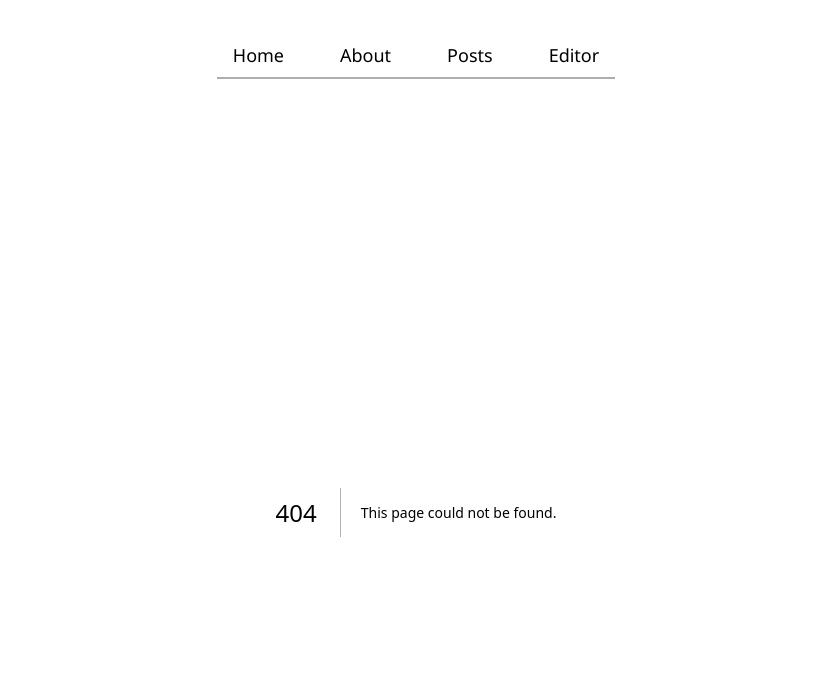
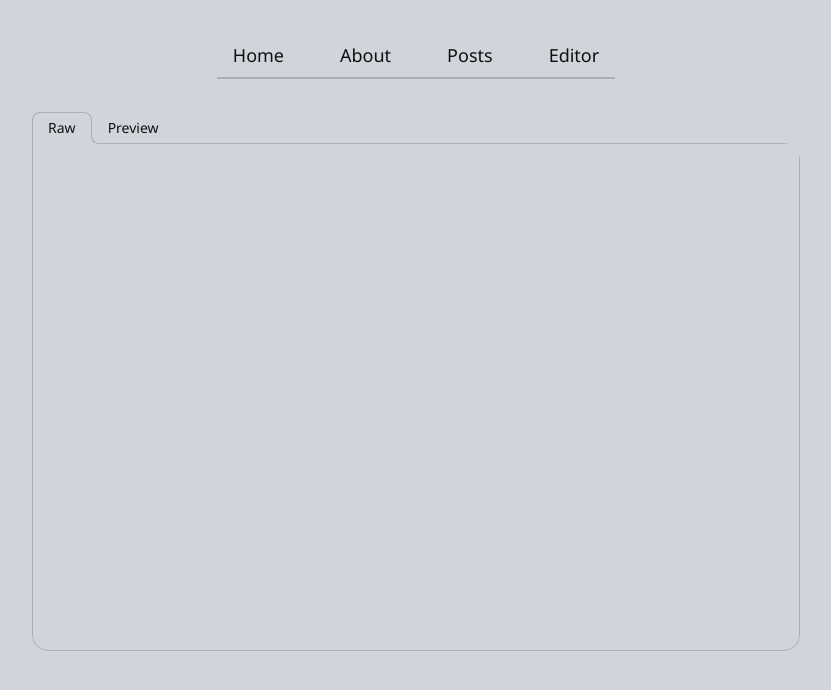
Before and after one commit to kobybrack/brackebusch-website, a Next.js app: page /editor in a window 1280 px wide. Before the commit this address had no page. Shown: the top 690 px of the page, without its empty margins (224-1055 px from the left). Built offline with nearby package versions, Linux system fonts and the light colour scheme.

Commit message:
adding editor

```diff
--- /dev/null
+++ b/src/app/editor/page.tsx
@@ -0,0 +1,90 @@
+'use client';
+
+import { useEffect, useRef, useState } from 'react';
+import Markdown from 'react-markdown';
+
+// About page
+export default function Page() {
+    const [text, setText] = useState<string>(() => {
+        const savedText = localStorage.getItem('markdownContent');
+        return savedText || '';
+    });
+    const textAreaRef = useRef<HTMLTextAreaElement | null>(null);
+
+    useEffect(() => {
+        localStorage.setItem('markdownContent', text);
+    }, [text]);
+
+    // TODO: add spoiler? add anything else?
+    const handleKeyDown = (event: any) => {
+        if (event.ctrlKey) {
+            let markdown;
+            let start = event.target.selectionStart;
+            let end = event.target.selectionEnd;
+            switch (event.key) {
+                case 'b': // Ctrl + B for bold
+                    event.preventDefault();
+                    markdown = `**${text.substring(start, end)}**`;
+                    break;
+                case 'i': // Ctrl + I for italics
+                    event.preventDefault();
+                    markdown = `*${text.substring(start, end)}*`;
+                    break;
+                case 's': // TODO: make work Ctrl + S for strikethrough
+                    event.preventDefault();
+                    markdown = `~~${text.substring(start, end)}~~`;
+                    break;
+                case 'u': // TODO: make work Ctrl + U for underline
+                    event.preventDefault();
+                    markdown = `_${text.substring(start, end)}_`;
+                    break;
+                case 'k': // Ctrl + K for link
+                    event.preventDefault();
+                    markdown = `[${text.substring(start, end)}](url)`;
+                    break;
+                default:
+                    return;
+            }
+            setText(text.slice(0, start) + markdown + text.slice(end));
+            setTimeout(() => {
+                if (textAreaRef.current) {
+                    textAreaRef.current.selectionStart = start + markdown.length;
+                    textAreaRef.current.selectionEnd = start + markdown.length;
+                }
+            });
+        }
+    };
+
+    const handleChange = (event: any) => {
+        setText(event.target.value);
+    };
+
+    return (
+        <form className="form">
+            <div className="flex justify-center items-start max-w-screen-md mx-auto h-full">
+                <div role="tablist" className="tabs tabs-lifted w-full">
+                    <input type="radio" name="editor_tabs" role="tab" className="tab" aria-label="Raw" defaultChecked />
+                    <div role="tabpanel" className="tab-content bg-base-100 border-base-300 rounded-box p-0">
+                        {/* p-6 */}
+                        <textarea
+                            title="Raw text"
+                            className="textarea p-6 w-full h-[500px]"
+                            style={{ resize: 'none', fontSize: '1rem', lineHeight: '1.75', border: 'none' }}
+                            ref={textAreaRef}
+                            value={text}
+                            onChange={handleChange}
+                            onKeyDown={handleKeyDown}
+                        ></textarea>
+                    </div>
+
+                    <input type="radio" name="editor_tabs" role="tab" className="tab" aria-label="Preview" />
+                    <div role="tabpanel" className="tab-content bg-base-100 border-base-300 rounded-box p-6">
+                        <div className="prose">
+                            <Markdown children={text} />
+                        </div>
+                    </div>
+                </div>
+            </div>
+        </form>
+    );
+}
```
